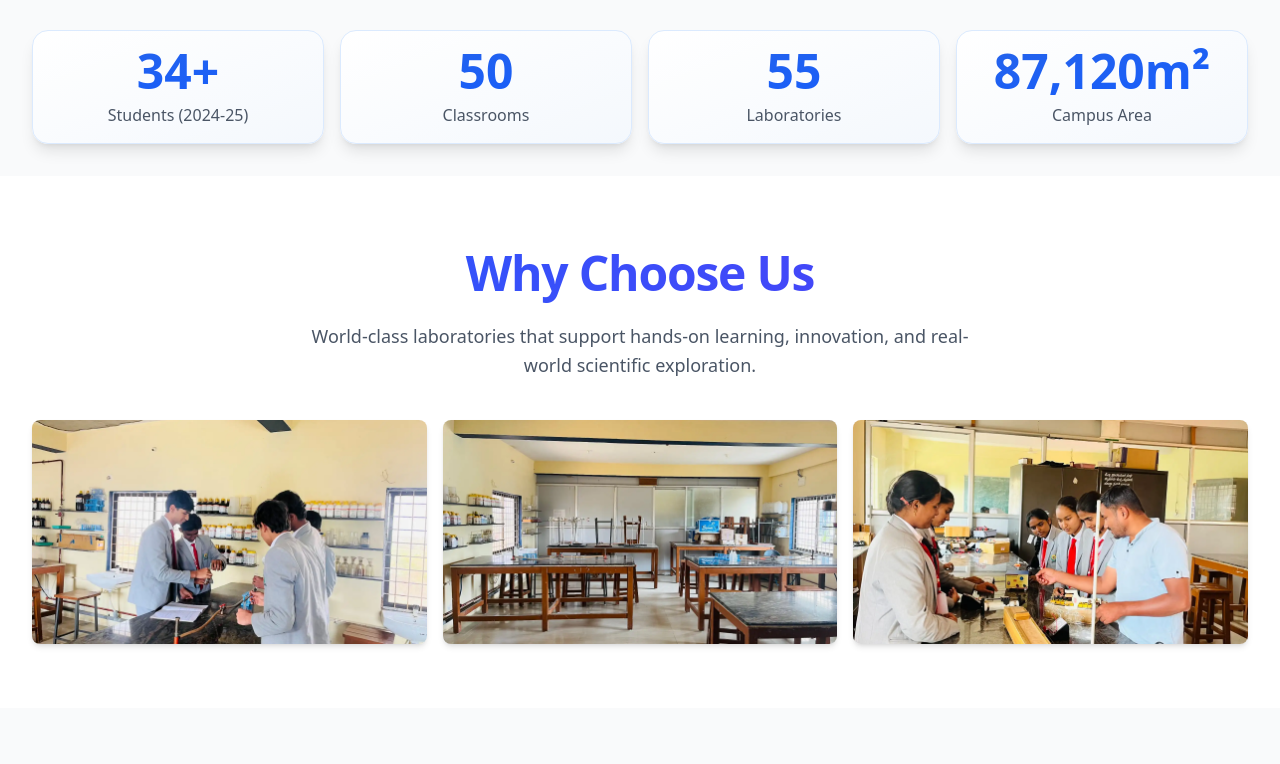
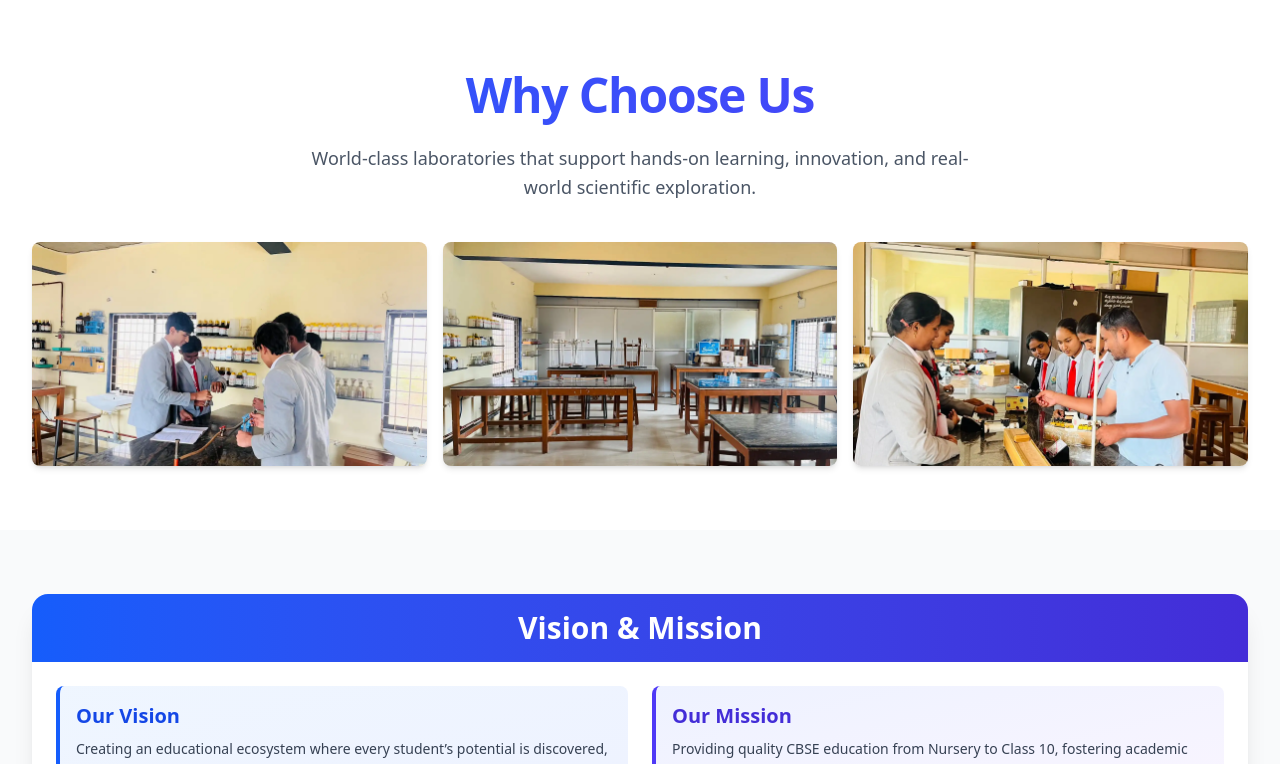
Before and after one commit to Shetty852/TET-website, a React (Vite) app in the folder TET-school-website/: page / in a window 1280 px wide. Shown: the part 753-1517 px from the top of the page. Built offline with nearby package versions, Linux system fonts and the light colour scheme.

Commit message:
Updated Home and Ourschool

```diff
--- a/TET-school-website/src/index.css
+++ b/TET-school-website/src/index.css
@@ -146,3 +146,28 @@ button, a, input, textarea {
     background: #1d4ed8;
   }
 }
+
+/* Scroll animations */
+@keyframes fadeUp {
+  from {
+    opacity: 0;
+    transform: translateY(40px);
+  }
+  to {
+    opacity: 1;
+    transform: translateY(0);
+  }
+}
+
+.scroll-animate {
+  transition: opacity 0.6s ease-out, transform 0.6s ease-out;
+}
+
+.animate-hidden {
+  opacity: 0;
+  transform: translateY(40px);
+}
+
+.animate-visible {
+  animation: fadeUp 0.8s cubic-bezier(0.16, 1, 0.3, 1) forwards;
+}
--- a/TET-school-website/src/pages/About/OurSchool.jsx
+++ b/TET-school-website/src/pages/About/OurSchool.jsx
@@ -35,8 +35,8 @@ const OurSchool = () => {
             <p className="text-lg font-bold text-indigo-900">55</p>
           </div>
           <div className="bg-gradient-to-br from-orange-50 to-orange-100 p-2 rounded-lg text-center border-l-2 border-orange-500 hover:shadow-lg hover:-translate-y-1 transition-all duration-300 cursor-default">
-            <p className="text-xs text-orange-700 font-semibold">Students</p>
-            <p className="text-lg font-bold text-orange-900">34</p>
+            <p className="text-xs text-orange-700 font-semibold">Students Growth</p>
+            <p className="text-lg font-bold text-orange-900">34+</p>
           </div>
         </div>
 
--- a/TET-school-website/src/pages/Home/Home.jsx
+++ b/TET-school-website/src/pages/Home/Home.jsx
@@ -1,4 +1,5 @@
 import { Link } from 'react-router-dom';
+import { useEffect, useRef } from 'react';
 import homepageImage from './assets/home page image.webp';
 import lab1 from './assets/Lab image1.webp';
 import lab2 from './assets/Lab image2.webp';
@@ -6,16 +7,35 @@ import lab3 from './assets/Lab image3.webp';
 
 
 const Home = () => {
+  const observerRef = useRef(null);
 
+  useEffect(() => {
+    // Create intersection observer for scroll animations
+    observerRef.current = new IntersectionObserver(
+      (entries) => {
+        entries.forEach((entry) => {
+          if (entry.isIntersecting) {
+            entry.target.classList.add('animate-visible');
+            entry.target.classList.remove('animate-hidden');
+          }
+        });
+      },
+      {
+        threshold: 0.1,
+        rootMargin: '0px 0px -50px 0px'
+      }
+    );
 
-  const stats = [
-    { value: "34+", label: "Students (2024-25)" },
-    { value: "50", label: "Classrooms" },
-    { value: "55", label: "Laboratories" },
-    { value: "87,120m²", label: "Campus Area" }
-  ];
+    // Observe all elements with scroll-animate class
+    const elements = document.querySelectorAll('.scroll-animate');
+    elements.forEach((el) => observerRef.current.observe(el));
 
-
+    return () => {
+      if (observerRef.current) {
+        observerRef.current.disconnect();
+      }
+    };
+  }, []);
 
   return (
     <div className="min-h-screen">
@@ -80,29 +100,7 @@ const Home = () => {
 
       </section>
 
-
-
-      {/* Stats Section */}
-      <section className="py-6 sm:py-8 bg-gray-50">
-        <div className="max-w-7xl mx-auto px-4 sm:px-6 lg:px-8">
-          <div className="grid grid-cols-2 lg:grid-cols-4 gap-3 sm:gap-4">
-            {stats.map((stat, index) => (
-              <div key={index} className="text-center group">
-                <div className="bg-gradient-to-br from-white to-primary-50/50 rounded-xl sm:rounded-2xl p-3 sm:p-4 shadow-lg hover:shadow-2xl transition-all duration-300 hover:-translate-y-2 border border-primary-100 hover:border-primary-300 transform">
-                  <div className="text-2xl sm:text-3xl md:text-4xl lg:text-5xl font-bold bg-gradient-to-br from-primary-600 to-blue-600 bg-clip-text text-transparent mb-1 sm:mb-2 group-hover:scale-110 transition-transform duration-300">
-                    {stat.value}
-                  </div>
-                  <div className="text-gray-600 font-medium text-xs sm:text-sm md:text-base">
-                    {stat.label}
-                  </div>
-                </div>
-              </div>
-            ))}
-          </div>
-        </div>
-      </section>
-
-        <section className="py-12 sm:py-16 bg-white">
+      <section className="py-12 sm:py-16 bg-white scroll-animate animate-hidden">
         <div className="max-w-7xl mx-auto px-4 sm:px-6 lg:px-8">
 
           {/* Heading */}
@@ -122,19 +120,22 @@ const Home = () => {
             <img
               src={lab1}
               alt="Science Lab"
-        className="w-full h-40 sm:h-56 object-cover rounded-lg shadow-md"
+              className="w-full h-40 sm:h-56 object-cover rounded-lg shadow-md scroll-animate animate-hidden"
+              style={{animationDelay: '0.1s'}}
             />
 
             <img
               src={lab2}
               alt="Computer Lab"
-        className="w-full h-40 sm:h-56 object-cover rounded-lg shadow-md"
+              className="w-full h-40 sm:h-56 object-cover rounded-lg shadow-md scroll-animate animate-hidden"
+              style={{animationDelay: '0.2s'}}
             />
 
             <img
               src={lab3}
               alt="Math Lab"
-        className="w-full h-40 sm:h-56 object-cover rounded-lg shadow-md"
+              className="w-full h-40 sm:h-56 object-cover rounded-lg shadow-md scroll-animate animate-hidden"
+              style={{animationDelay: '0.3s'}}
             />
           </div>
 
@@ -142,7 +143,7 @@ const Home = () => {
       </section>
 
       {/* Vision & Mission Section */}
-<section className="py-12 sm:py-16 bg-gray-50">
+      <section className="py-12 sm:py-16 bg-gray-50 scroll-animate animate-hidden">
         <div className="max-w-7xl mx-auto px-4 sm:px-6 lg:px-8">
 
           <div className="bg-white rounded-xl sm:rounded-2xl shadow-xl overflow-hidden">
@@ -193,7 +194,7 @@ const Home = () => {
 
 
       {/* CTA Section */}
-      <section className="relative py-12 sm:py-16 lg:py-20 bg-gradient-to-br from-primary-600 to-primary-800 text-white overflow-hidden">
+      <section className="relative py-12 sm:py-16 lg:py-20 bg-gradient-to-br from-primary-600 to-primary-800 text-white overflow-hidden scroll-animate animate-hidden">
         <div className="absolute inset-0 bg-grid-white/5 bg-[size:20px_20px]"></div>
         <div className="absolute top-0 left-0 w-64 h-64 sm:w-96 sm:h-96 bg-primary-500/20 rounded-full blur-3xl"></div>
         <div className="absolute bottom-0 right-0 w-64 h-64 sm:w-96 sm:h-96 bg-primary-400/20 rounded-full blur-3xl"></div>
```
Lines whose indentation alone changed are shown as unchanged.
